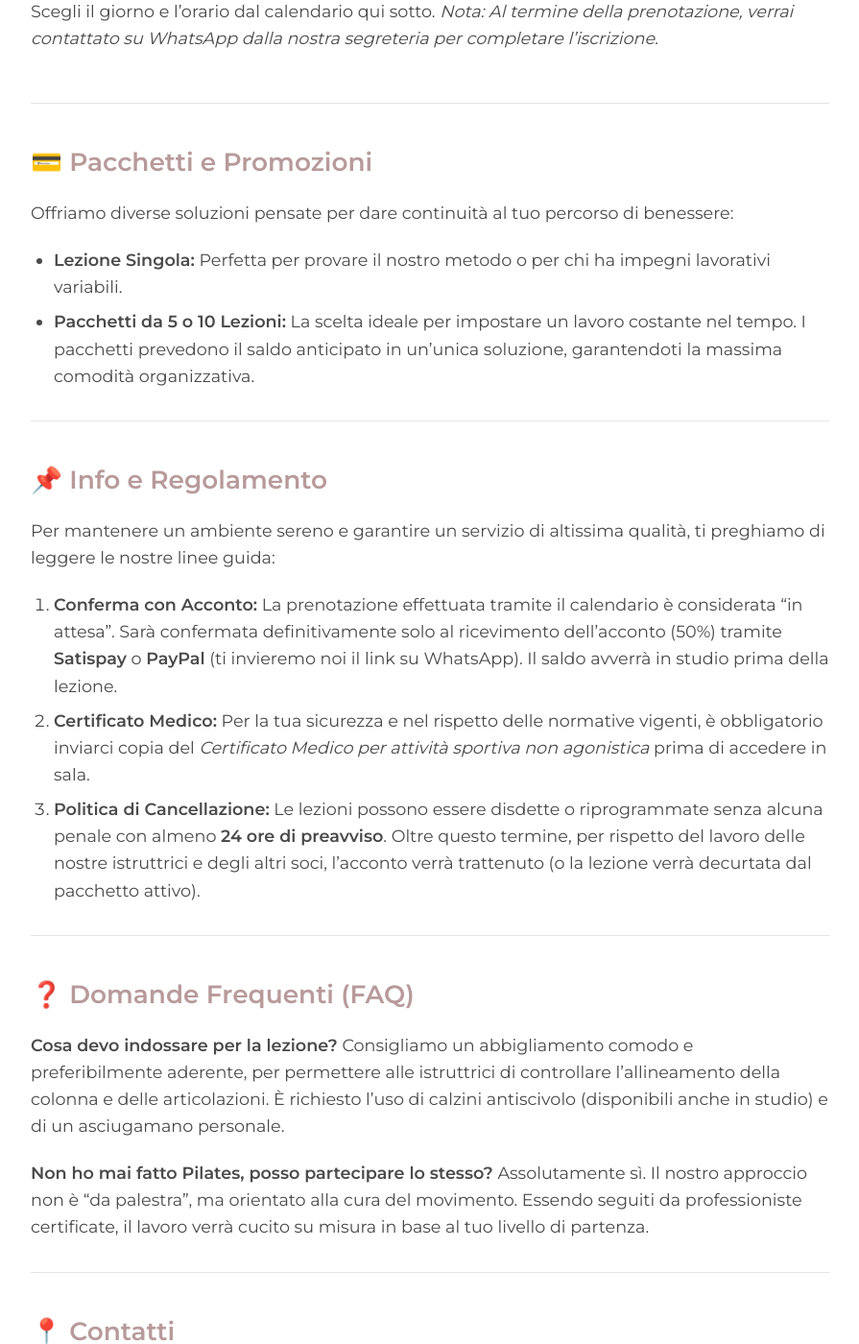
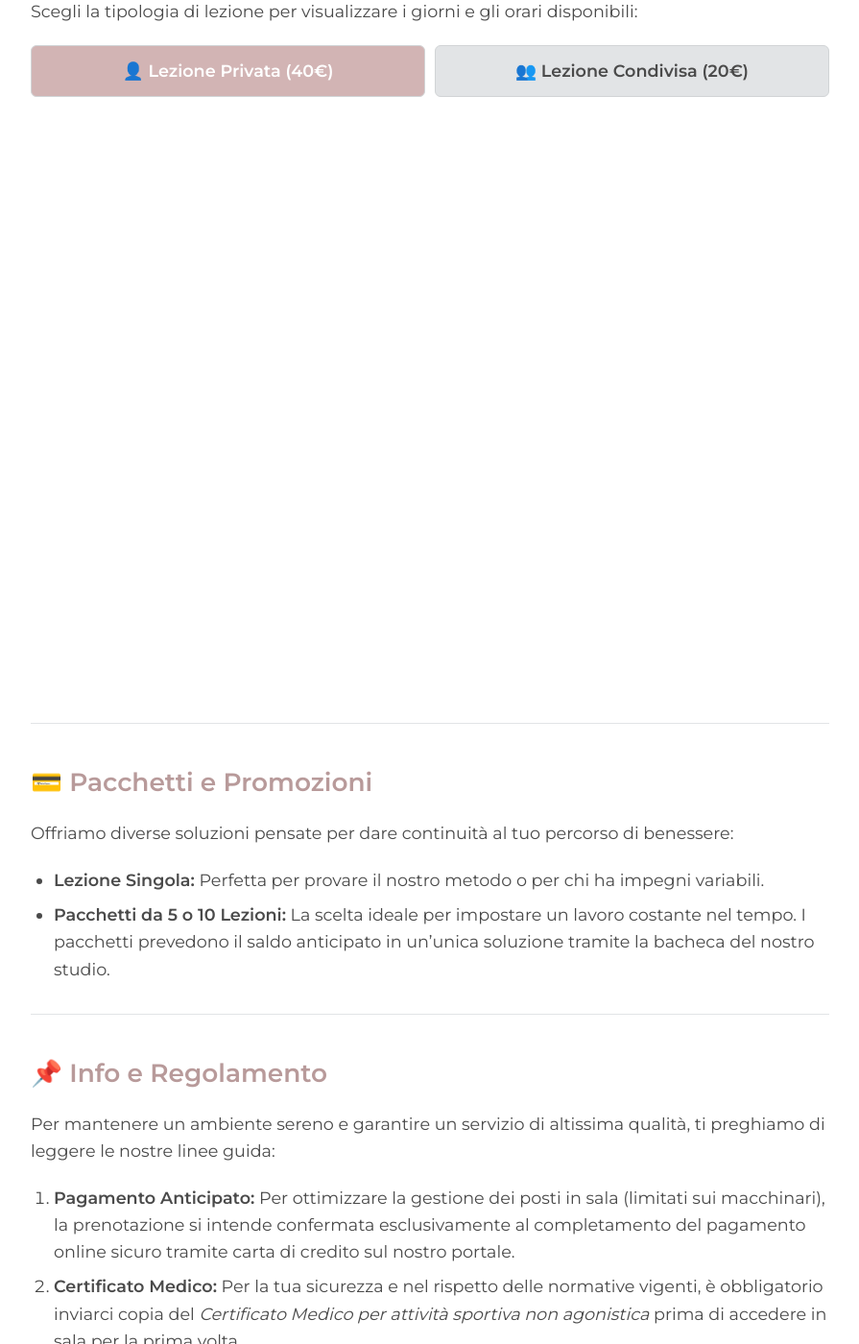
Before and after one commit to studio360pilates/studio360pilates.github.io, a Jekyll site: the page built from index.md, in a window 1280 px wide and 1400 px high, scrolled down 1276 px. Shown: the whole window at 96% size, without its empty margins (192-1087 px from the left). Built offline with Jekyll 4.4.1, drawn with Linux system fonts in a browser that asks for light colours; a script that is not in the unit is left out; our own code applies the rules of GitHub Pages for plain Markdown files; some of the changed text lies outside the part shown.

Commit message:
Revise Studio 360 Pilates index content
Updated content for Studio 360 Pilates page, including team introduction, lesson booking options, and updated policies.

```diff
--- a/index.md
+++ b/index.md
@@ -5,53 +5,99 @@ layout: default
 # Studio 360 Pilates
 **Matwork | Reformer | Rieducazione del Movimento a Ladispoli**
 
-Benvenuti in **Studio 360 Pilates**. Uno spazio esclusivo dedicato alla cura del corpo, all'equilibrio e al movimento consapevole. Lontano dai ritmi frenetici, il nostro approccio si concentra sulla precisione, sul recupero funzionale e sul benessere profondo.
+Benvenuti in **Studio 360 Pilates**. Uno spazio esclusivo dedicato alla cura del corpo, all'equilibrio e al movimento consapevole. Lontano dai ritmi frenetici, il nostro approccio si concentra sulla precisione, sul recupero funzionale e sempre guidato da istruttrici certificate.
 
 ---
 
 ## 🧘‍♀️ Il Nostro Team: Istruttrici Certificate
-La qualità del tuo movimento è la nostra priorità. Per questo, tutte le lezioni sono condotte esclusivamente da **istruttrici altamente qualificate e certificate**. Il nostro team ti seguirà passo dopo passo, correggendo la postura e adattando l'intensità e la dinamica degli esercizi alle tue specifiche esigenze fisiche.
+La qualità del tuo movimento è la nostra priorità. Tutte le lezioni sono condotte esclusivamente da **istruttrici altamente qualificate e certificate**. Il nostro team ti seguirà passo dopo passo, correggendo la postura e adattando l'intensità e la dinamica degli esercizi alle tue specifiche esigenze fisiche.
 
 ---
 
 ## 🌿 I Nostri Percorsi
 
-*   **Pilates Reformer:** Lavoro sul macchinario per un allenamento di resistenza fluido. Ideale per riallineare la colonna e rinforzare il baricentro senza impatti sulle articolazioni.
-*   **Pilates Matwork:** Esercizi a corpo libero per sviluppare controllo, flessibilità e piena consapevolezza del proprio corpo.
-*   **Rieducazione del Movimento:** Sessioni mirate per ripristinare la corretta architettura posturale, sciogliere le tensioni muscolari e prevenire fastidi e infortuni.
+* **Pilates Reformer:** Lavoro sul macchinario per un allenamento di resistenza fluido. Ideale per riallineare la colonna e rinforzare il baricentro senza impatti sulle articolazioni.
+* **Pilates Matwork:** Esercizi a corpo libero per sviluppare controllo, flessibilità e piena consapevolezza del proprio corpo.
+* **Rieducazione del Movimento:** Sessioni mirate per ripristinare la corretta architettura posturale, sciogliere le tensioni muscolari e prevenire fastidi e infortuni.
 
 ---
 
 ## 📅 Prenota la tua Lezione
 
-Scegli il giorno e l'orario dal calendario qui sotto.
-_Nota: Al termine della prenotazione, verrai contattato su WhatsApp dalla nostra segreteria per completare l'iscrizione._
+Scegli la tipologia di lezione per visualizzare i giorni e gli orari disponibili:
 
-<!-- Cal inline embed code begins -->
-<div style="width:100%;height:100%;overflow:scroll" id="my-cal-inline-50min"></div>
+<div style="display: flex; gap: 10px; margin-bottom: 20px; width: 100%;">
+  <button id="btn-privata" onclick="switchCalendar('privata')" style="flex: 1; padding: 12px; font-family: 'Montserrat', sans-serif; font-weight: 600; border: 1px solid #D1D4D6; border-radius: 6px; cursor: pointer; background-color: #D2B4B4; color: white; transition: all 0.3s;">
+    👤 Lezione Privata (40€)
+  </button>
+  <button id="btn-condivisa" onclick="switchCalendar('condivisa')" style="flex: 1; padding: 12px; font-family: 'Montserrat', sans-serif; font-weight: 600; border: 1px solid #D1D4D6; border-radius: 6px; cursor: pointer; background-color: #E2E4E6; color: #4A4A4A; transition: all 0.3s;">
+    👥 Lezione Condivisa (20€)
+  </button>
+</div>
+
+<div style="width:100%; height:600px; overflow:scroll;" id="my-cal-inline"></div>
+
 <script type="text/javascript">
+  // Script di inizializzazione nativo Cal.com
   (function (C, A, L) { let p = function (a, ar) { a.q.push(ar); }; let d = C.document; C.Cal = C.Cal || function () { let cal = C.Cal; let ar = arguments; if (!cal.loaded) { cal.ns = {}; cal.q = cal.q || []; d.head.appendChild(d.createElement("script")).src = A; cal.loaded = true; } if (ar[0] === L) { const api = function () { p(api, arguments); }; const namespace = ar[1]; api.q = api.q || []; if(typeof namespace === "string"){cal.ns[namespace] = cal.ns[namespace] || api;p(cal.ns[namespace], ar);p(cal, ["initNamespace", namespace]);} else p(cal, ar); return;} p(cal, ar); }; })(window, "https://app.cal.com/embed/embed.js", "init");
-Cal("init", "50min", {origin:"https://app.cal.com"});
-Cal.config = Cal.config || {};
-Cal.config.forwardQueryParams = true;
 
-  Cal.ns["50min"]("inline", {
-    elementOrSelector:"#my-cal-inline-50min",
-    config: {"layout":"month_view","useSlotsViewOnSmallScreen":"true"},
-    calLink: "studio-360-pilates-n0s257/50min",
-  });
+  Cal("init", "booking", {origin:"https://app.cal.com"});
+  Cal.config = Cal.config || {};
+  Cal.config.forwardQueryParams = true;
 
-  Cal.ns["50min"]("ui", {"cssVarsPerTheme":{"light":{"cal-brand":"#D2B4B4"},"dark":{"cal-brand":"#D2B4B4"}},"hideEventTypeDetails":false,"layout":"month_view"});
-  </script>
-<!-- Fine Codice Cal.com -->
+  // Funzione dinamica per cambiare calendario e stile dei bottoni
+  function switchCalendar(type) {
+    const btnPrivata = document.getElementById('btn-privata');
+    const btnCondivisa = document.getElementById('btn-condivisa');
+    let targetLink = "";
+
+    if (type === 'privata') {
+      targetLink = "studio-360-pilates-n0s257/50min";
+      // Stile attivo per Privata (Rosa Antico)
+      btnPrivata.style.backgroundColor = "#D2B4B4";
+      btnPrivata.style.color = "white";
+      // Stile inattivo per Condivisa (Grigio Perla)
+      btnCondivisa.style.backgroundColor = "#E2E4E6";
+      btnCondivisa.style.color = "#4A4A4A";
+    } else {
+      // Sostituisci qui sotto con lo slug esatto del tuo secondo evento da 20€ su cal.com
+      targetLink = "studio-360-pilates-n0s257/condivisa";
+      // Stile attivo per Condivisa (Rosa Antico)
+      btnCondivisa.style.backgroundColor = "#D2B4B4";
+      btnCondivisa.style.color = "white";
+      // Stile inattivo per Privata (Grigio Perla)
+      btnPrivata.style.backgroundColor = "#E2E4E6";
+      btnPrivata.style.color = "#4A4A4A";
+    }
+
+    // Carica il calendario corretto nel contenitore
+    Cal.ns["booking"]("inline", {
+      elementOrSelector: "#my-cal-inline",
+      config: {"layout": "month_view", "useSlotsViewOnSmallScreen": "true"},
+      calLink: targetLink,
+    });
+
+    Cal.ns["booking"]("ui", {
+      "cssVarsPerTheme": {
+        "light": {"cal-brand": "#D2B4B4"},
+        "dark": {"cal-brand": "#D2B4B4"}
+      },
+      "hideEventTypeDetails": false,
+      "layout": "month_view"
+    });
+  }
+
+  // Avvia la pagina mostrando di default la Lezione Privata
+  switchCalendar('privata');
+</script>
 
 ---
 
 ## 💳 Pacchetti e Promozioni
 
 Offriamo diverse soluzioni pensate per dare continuità al tuo percorso di benessere:
-*   **Lezione Singola:** Perfetta per provare il nostro metodo o per chi ha impegni lavorativi variabili.
-*   **Pacchetti da 5 o 10 Lezioni:** La scelta ideale per impostare un lavoro costante nel tempo. I pacchetti prevedono il saldo anticipato in un'unica soluzione, garantendoti la massima comodità organizzativa.
+* **Lezione Singola:** Perfetta per provare il nostro metodo o per chi ha impegni variabili.
+* **Pacchetti da 5 o 10 Lezioni:** La scelta ideale per impostare un lavoro costante nel tempo. I pacchetti prevedono il saldo anticipato in un'unica soluzione tramite la bacheca del nostro studio.
 
 ---
 
@@ -59,19 +105,19 @@ Offriamo diverse soluzioni pensate per dare continuità al tuo percorso di benes
 
 Per mantenere un ambiente sereno e garantire un servizio di altissima qualità, ti preghiamo di leggere le nostre linee guida:
 
-1.  **Conferma con Acconto:** La prenotazione effettuata tramite il calendario è considerata "in attesa". Sarà confermata definitivamente solo al ricevimento dell'acconto (50%) tramite **Satispay** o **PayPal** (ti invieremo noi il link su WhatsApp). Il saldo avverrà in studio prima della lezione.
-2.  **Certificato Medico:** Per la tua sicurezza e nel rispetto delle normative vigenti, è obbligatorio inviarci copia del *Certificato Medico per attività sportiva non agonistica* prima di accedere in sala.
-3.  **Politica di Cancellazione:** Le lezioni possono essere disdette o riprogrammate senza alcuna penale con almeno **24 ore di preavviso**. Oltre questo termine, per rispetto del lavoro delle nostre istruttrici e degli altri soci, l'acconto verrà trattenuto (o la lezione verrà decurtata dal pacchetto attivo).
+1.  **Pagamento Anticipato:** Per ottimizzare la gestione dei posti in sala (limitati sui macchinari), la prenotazione si intende confermata esclusivamente al completamento del pagamento online sicuro tramite carta di credito sul nostro portale.
+2.  **Certificato Medico:** Per la tua sicurezza e nel rispetto delle normative vigenti, è obbligatorio inviarci copia del *Certificato Medico per attività sportiva non agonistica* prima di accedere in sala per la prima volta.
+3.  **Politica di Cancellazione:** Le lezioni possono essere disdette o riprogrammate senza alcuna penale con almeno **24 ore di preavviso**. Oltre questo termine, la sessione verrà interamente addebitata.
 
 ---
 
 ## ❓ Domande Frequenti (FAQ)
 
 **Cosa devo indossare per la lezione?**
-Consigliamo un abbigliamento comodo e preferibilmente aderente, per permettere alle istruttrici di controllare l'allineamento della colonna e delle articolazioni. È richiesto l'uso di calzini antiscivolo (disponibili anche in studio) e di un asciugamano personale.
+Consigliamo un abbigliamento comodo e preferibilmente aderente, per permettere alle istruttrici di controllare l'allineamento della colonna e delle articolazioni. È richiesto l'uso di calzini antiscivolo e di un asciugamano personale.
 
 **Non ho mai fatto Pilates, posso partecipare lo stesso?**
-Assolutamente sì. Il nostro approccio non è "da palestra", ma orientato alla cura del movimento. Essendo seguiti da professioniste certificate, il lavoro verrà cucito su misura in base al tuo livello di partenza.
+Assolutamente sì. Il nostro approccio è orientato alla cura e alla rieducazione del movimento. Essendo seguiti da professioniste certificate, il lavoro verrà cucito su misura in base al tuo livello di partenza.
 
 ---
 
@@ -80,5 +126,5 @@ Assolutamente sì. Il nostro approccio non è "da palestra", ma orientato alla c
 Siamo a **Ladispoli (RM)**.
 Hai dubbi su quale sia il percorso più adatto a te o desideri ricevere il nostro listino prezzi?
 
-*   📱 **[Scrivici su WhatsApp](https://wa.me/39INSERISCI_TUO_NUMERO)**
-*   📸 **Seguici su Instagram:** [@studio360pilates](#)
+* 📱 **[Scrivici su WhatsApp](https://wa.me/39INSERISCI_TUO_NUMERO)**
+* 📸 **Seguici su Instagram:** [@studio360pilates](#)
```
